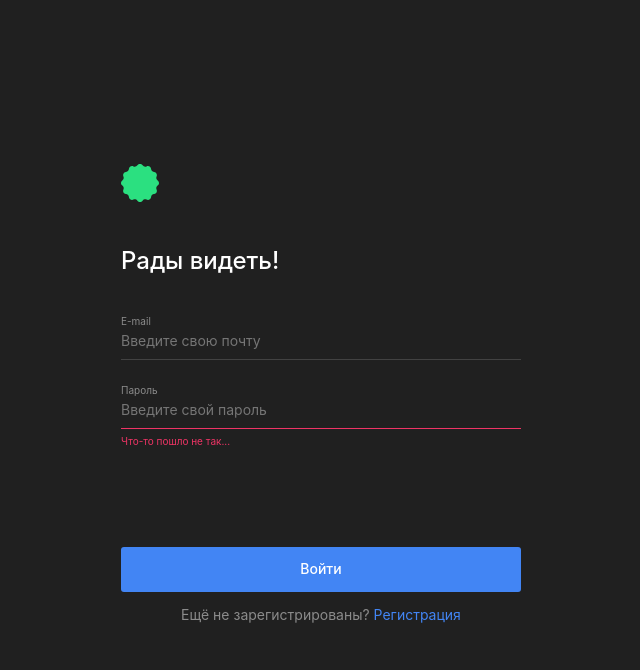
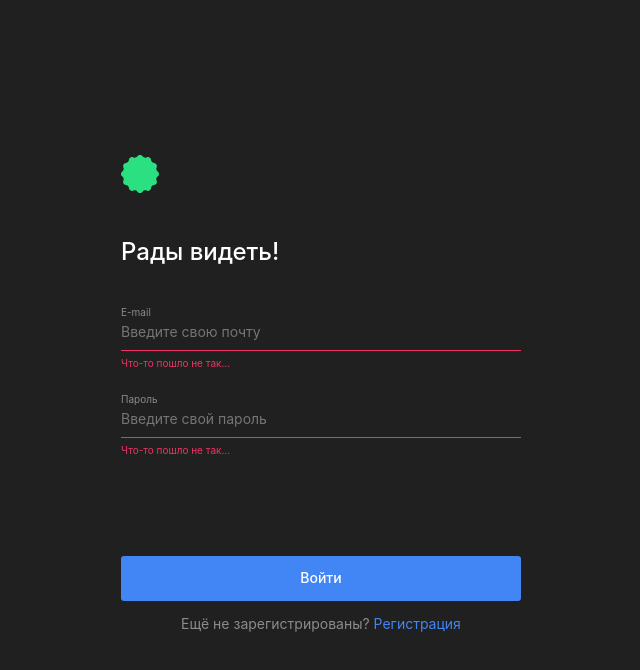
Before and after one commit to fennyflop/movies-explorer-frontend, a React (Create React App) app: page /signin in a window 1280 px wide. Shown: the top 670 px of the page, without its empty margins (319-959 px from the left). Built offline with nearby package versions, Linux system fonts and the light colour scheme; no server answers.

Commit message:
registration, login and signout functionality added

```diff
--- a/src/components/App/App.js
+++ b/src/components/App/App.js
@@ -16,7 +16,8 @@ import Navigation from '../Navigation/Navigation';
 import Profile from '../Profile/Profile';
 import moviesApi from '../../utils/MoviesApi';
 import mainApi from '../../utils/MainApi';
-import { Switch, Route } from 'react-router-dom';
+import { CurrentUserContext } from '../../contexts/CurrentUserContext';
+import { Switch, Route, useHistory } from 'react-router-dom';
 import { useEffect, useState } from 'react';
 
 function getWindowDimensions() {
@@ -43,6 +44,8 @@ function useWindowDimensions() {
 
 function App() {
 
+  const history = useHistory();
+
   const { width } = useWindowDimensions();
 
   const [movieList, setMovieList] = useState([]);
@@ -59,15 +62,30 @@ function App() {
   const [defaultCount, setDefaultCount] = useState(12);
   const [rowCount, setRowCount] = useState(0);
 
+  // User
+
+  const [isLogged, setIsLogged] = useState(false);
+  const [currentUser, setCurrentUser] = useState();
+
+  useEffect(() => {
+    const jwt = localStorage.getItem('jwt');
+    if (jwt) {
+      return checkToken(jwt);
+    }
+  }, [])
+
   useEffect(() => {
     // Movies
+    if (!isLogged) {
+      return;
+    }
     const movies = localStorage.getItem('movies');
     if (!movies) {
       return handleMovies();
     }
 
     return setMovieList(JSON.parse(movies));
-  }, []);
+  }, [isLogged]);
 
   useEffect(() => {
     setTimeout(() => {
@@ -128,7 +146,6 @@ function App() {
     return filteredMovies;
   }
 
-
   function handleSearchForm(query, shortFilmsDecision) {
     filterMovies(query, shortFilmsDecision)
       .then((filteredMovies) => {
@@ -144,9 +161,49 @@ function App() {
       })
   }
 
+  function handleLogin(email, password) {
+    return mainApi.handleLogin(email, password)
+      .then(({ token }) => {
+        checkToken(token);
+        localStorage.setItem('jwt', token);
+      })
+      .catch((err) => {
+        console.log(err);
+      })
+  }
+
+  function handleLogout() {
+    localStorage.removeItem('jwt');
+    setIsLogged(false);
+    history.push('/signin')
+  }
+
+  function checkToken(jwt) {
+    return mainApi.checkUserToken(jwt)
+      .then((data) => {
+        setCurrentUser(data);
+        setIsLogged(true);
+        history.push('/movies');
+      })
+      .catch((err) => {
+        console.log(err);
+      })
+  }
+
+  function handleRegistration(name, email, password) {
+    return mainApi.handleRegister(name, email, password)
+      .then(() => {
+        history.push('/signin')
+      })
+      .catch((err) => {
+        console.log(err);
+      })
+  }
+
   // Временное решение с isNotLogged
   return (
     <div className="App">
+      <CurrentUserContext.Provider value={currentUser}>
         <Switch>
           <Route exact path="/">
             {/* Временное решение с header */}
@@ -159,14 +216,14 @@ function App() {
             <Footer />
           </Route>
           <Route path="/signin">
-          <Login />
+            <Login handleLogin={handleLogin} />
           </Route>
           <Route path="/signup">
-          <Registration />
+            <Registration handleRegistration={handleRegistration} />
           </Route>
           <Route path="/profile">
             <Header />
-          <Profile />
+            <Profile handleLogout={handleLogout} />
           </Route>
           <Route path="/movies">
             <Header />
@@ -183,6 +240,7 @@ function App() {
             <Navigation />
           </Route>
         </Switch>
+      </CurrentUserContext.Provider>
     </div>
   );
 }
--- a/src/components/Login/Login.css
+++ b/src/components/Login/Login.css
@@ -60,3 +60,6 @@
     color: #EE3465;
     margin: 6px 0 0;
 }
+.login__error-hidden {
+    display: none;
+}
--- a/src/components/Login/Login.js
+++ b/src/components/Login/Login.js
@@ -1,20 +1,47 @@
 import './Login.css';
 import UserForm from '../UserForm/UserForm';
+import { useEffect, useState } from 'react';
 
-function login() {
+function Login({ handleLogin }) {
+    // Values
+    const [email, setEmail] = useState('');
+    const [password, setPassword] = useState('');
+
+    // Validity
+    const [emailValid, setEmailValid] = useState(false);
+    const [passwordValid, setPasswordValid] = useState(false);
+
+    function handleEmail(evt) {
+        setEmail(evt.target.value);
+        setEmailValid(evt.target.validity.valid);
+    }
+
+    function handlePassword(evt) {
+        setPassword(evt.target.value);
+        setPasswordValid(evt.target.validity.valid && evt.target.value);
+    }
+
+    // Регистрация
+
+    function handleSubmit(evt) {
+        evt.preventDefault();
+        handleLogin(email, password);
+    }
+
     return (
-        <UserForm question="Ещё не зарегистрированы?" name="login" linkName="Регистрация" submitName="Войти" title="Рады видеть!" toPath="/signup">
+        <UserForm handleSubmit={handleSubmit} question="Ещё не зарегистрированы?" name="login" linkName="Регистрация" submitName="Войти" title="Рады видеть!" toPath="/signup">
             <fieldset className="login__fieldset">
                 <label className="login__label" htmlFor="email">E-mail</label>
-                <input className="login__input" autoComplete="off" type="email" name="email" placeholder="Введите свою почту" />
+                <input className={`login__input ${!emailValid ? 'login__input-error' : ''}`} autoComplete="off" type="email" name="email" placeholder="Введите свою почту" onChange={handleEmail} />
+                <span className={`login__error ${emailValid ? 'login__error-hidden' : ''}`}>Что-то пошло не так...</span>
             </fieldset>
             <fieldset className="login__fieldset">
                 <label className="login__label" htmlFor="password">Пароль</label>
-                <input className="login__input login__input-error" autoComplete="off" type="password" name="password" placeholder="Введите свой пароль" />
-                <span className="login__error">Что-то пошло не так...</span>
+                <input className={`login__input ${!passwordValid ? 'login__input-error' : ''}`} autoComplete="off" type="password" name="password" placeholder="Введите свой пароль" onChange={handlePassword} minLength='6' />
+                <span className={`login__error ${passwordValid ? 'login__error-hidden' : ''}`}>Что-то пошло не так...</span>
             </fieldset>
         </UserForm>
     );
 }
 
-export default login;
+export default Login;
--- a/src/components/Profile/Profile.js
+++ b/src/components/Profile/Profile.js
@@ -1,6 +1,6 @@
 import './Profile.css';
 
-function Profile() {
+function Profile({ handleLogout }) {
     return (
         <section className="profile">
             <form className="profile__form">
@@ -22,7 +22,7 @@ function Profile() {
             </form>
             <div className="profile__buttons">
                 <button className="profile__button profile__submit" type="submit" form="profile">Редактировать</button>
-                <button className="profile__button profile__exit" type="button">Выйти из аккаунта</button>
+                <button className="profile__button profile__exit" type="button" onClick={handleLogout}>Выйти из аккаунта</button>
             </div>
         </section>
     );
--- a/src/components/Registration/Registration.js
+++ b/src/components/Registration/Registration.js
@@ -2,7 +2,7 @@ import './Registration.css';
 import UserForm from '../UserForm/UserForm';
 import { useEffect, useState } from 'react';
 
-function Registration() {
+function Registration({ handleRegistration }) {
 
     // Regexps
     const nameRegexp = /^[а-яА-Я\s]*$/i;
@@ -28,16 +28,24 @@ function Registration() {
 
     function handlePassword(evt) {
         setPassword(evt.target.value);
-        setPasswordValid(evt.target.validity.valid);
+        setPasswordValid(evt.target.validity.valid && evt.target.value);
     }
 
     useEffect(() => {
         setNameValid(name && nameRegexp.test(name));
     }, [name]);
 
+    // Регистрация
+
+    function handleSubmit(evt) {
+        evt.preventDefault();
+        console.log(name, email, password);
+        handleRegistration(name, email, password);
+    }
+
 
     return (
-        <UserForm isDisabled={!(nameValid && emailValid && passwordValid)} question="Уже зарегистрированы?" name="registration" linkName="Войти" submitName="Зарегистрироваться" title="Добро пожаловать!" toPath="/signin">
+        <UserForm handleSubmit={handleSubmit} isDisabled={!(nameValid && emailValid && passwordValid)} question="Уже зарегистрированы?" name="registration" linkName="Войти" submitName="Зарегистрироваться" title="Добро пожаловать!" toPath="/signin">
             <fieldset className="registration__fieldset">
                 <label className="registration__label" htmlFor="username">Имя</label>
                 <input className={`registration__input ${!nameValid ? 'registration__input-error' : ''}`} autoComplete="off" name="username" placeholder="Введите своё имя" onChange={handleName} />
--- a/src/components/UserForm/UserForm.js
+++ b/src/components/UserForm/UserForm.js
@@ -6,7 +6,7 @@ function UserForm(props) {
     return (
         <>
             <section className={props.name}>
-                <form className="userform">
+                <form className="userform" onSubmit={props.handleSubmit}>
                     <Link className="userform__home-link" to="/">
                         <img className="userform__logo" alt="logo" src={logo} />
                     </Link>
--- /dev/null
+++ b/src/contexts/CurrentUserContext.js
@@ -0,0 +1,3 @@
+import React from 'react';
+
+export const CurrentUserContext = React.createContext();
--- a/src/utils/MainApi.js
+++ b/src/utils/MainApi.js
@@ -23,7 +23,7 @@ class MainApi {
                 return this._handleOriginalResponse(res);
             })
     }
-    handleRegister(email, password, name) {
+    handleRegister(name, email, password) {
         return fetch(`${this._baseUrl}/signup`, {
             method: 'POST',
             headers: {
@@ -46,6 +46,17 @@ class MainApi {
             return this._handleOriginalResponse(res);
         })
     }
+    checkUserToken(jwt) {
+        return fetch(`${this._baseUrl}/users/me`, {
+            headers: {
+                "Authorization": `Bearer ${jwt}`,
+                "Content-Type": "application/json"
+            }
+        })
+            .then((res) => {
+                return this._handleOriginalResponse(res);
+            })
+    }
 }
 
 const mainApi = new MainApi({
```
Lines whose indentation alone changed are shown as unchanged.
